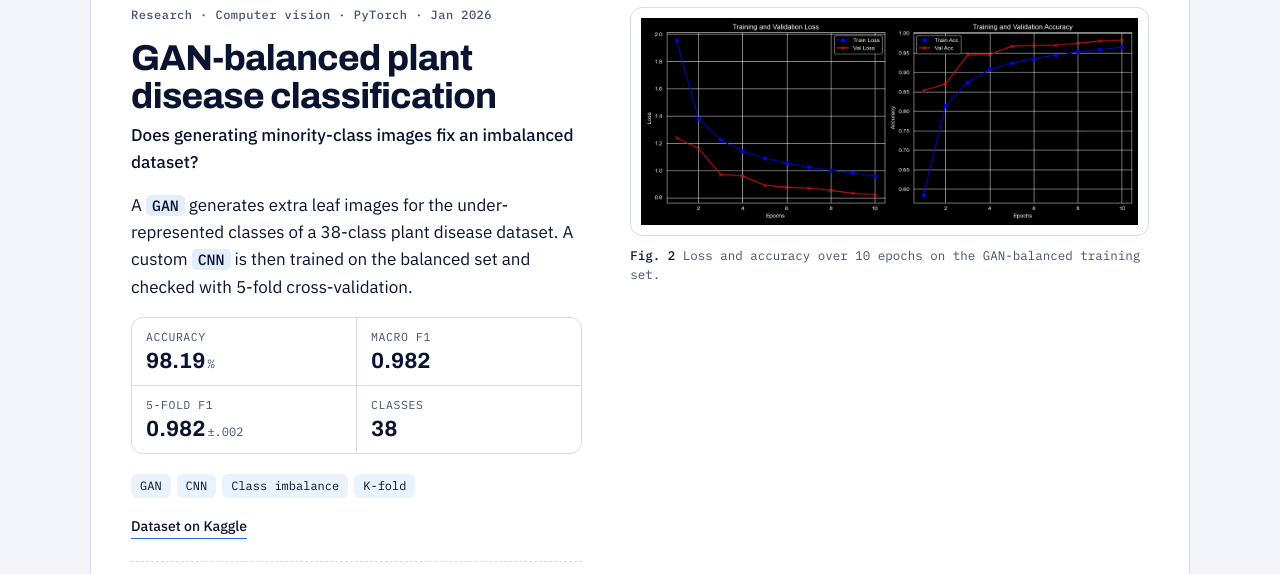
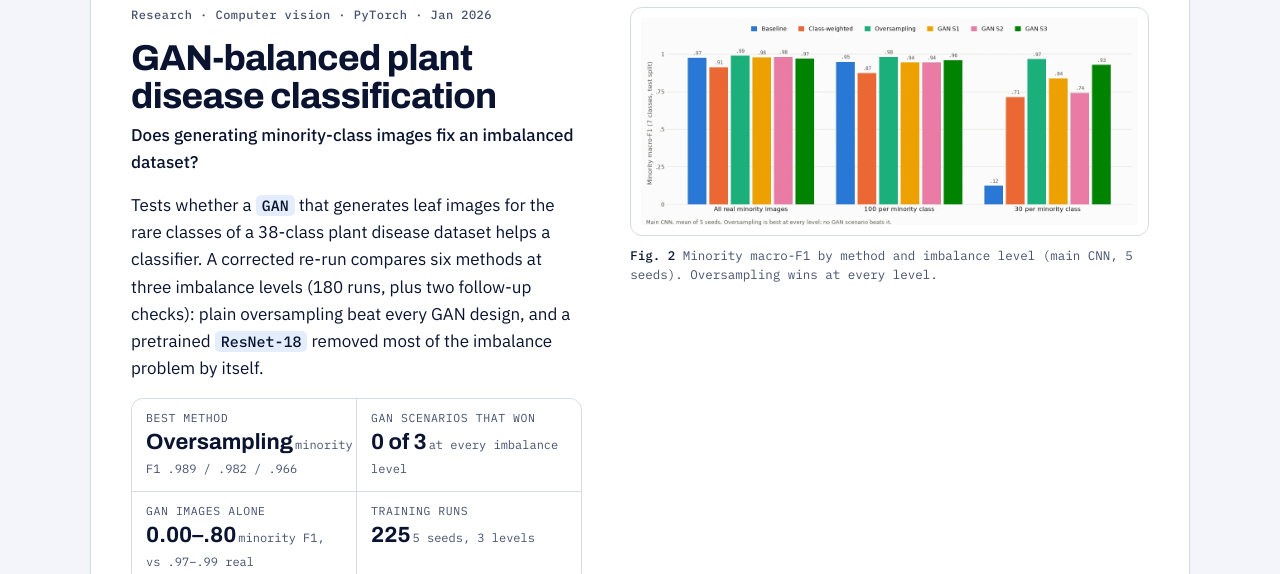
Before and after one commit to AI-Collective-Lab/ai-collective-lab.github.io, a plain HTML site: page index.html in a window 1280 px wide. Shown: the part 1919-2493 px from the top of the page. Drawn offline with Linux system fonts and the light colour scheme.

Commit message:
Plant-disease GAN project: replace the 98.19% claim with the corrected re-run results

```diff
--- a/index.html
+++ b/index.html
@@ -441,14 +441,14 @@ footer .wrap{display:flex; flex-wrap:wrap; justify-content:space-between; gap:10
           <p class="kicker">Research · Computer vision · PyTorch · Jan 2026</p>
           <h3 id="p-balancing">GAN-balanced plant disease classification</h3>
           <p class="sub">Does generating minority-class images fix an imbalanced dataset?</p>
-          <p>A <span class="term">GAN</span> generates extra leaf images for the under-represented classes of a 38-class plant disease dataset. A custom <span class="term">CNN</span> is then trained on the balanced set and checked with 5-fold cross-validation.</p>
+          <p>Tests whether a <span class="term">GAN</span> that generates leaf images for the rare classes of a 38-class plant disease dataset helps a classifier. A corrected re-run compares six methods at three imbalance levels (180 runs, plus two follow-up checks): plain oversampling beat every GAN design, and a pretrained <span class="term">ResNet-18</span> removed most of the imbalance problem by itself.</p>
           <dl class="metrics two">
-            <div><dt>Accuracy</dt><dd>98.19<small>%</small></dd></div>
-            <div><dt>Macro F1</dt><dd>0.982</dd></div>
-            <div><dt>5-fold F1</dt><dd>0.982<small>±.002</small></dd></div>
-            <div><dt>Classes</dt><dd>38</dd></div>
+            <div><dt>Best method</dt><dd>Oversampling<small>minority F1 .989 / .982 / .966</small></dd></div>
+            <div><dt>GAN scenarios that won</dt><dd>0 of 3<small>at every imbalance level</small></dd></div>
+            <div><dt>GAN images alone</dt><dd>.00–.80<small>minority F1, vs .97–.99 real</small></dd></div>
+            <div><dt>Training runs</dt><dd>225<small>5 seeds, 3 levels</small></dd></div>
           </dl>
-          <ul class="tags"><li>GAN</li><li>CNN</li><li>Class imbalance</li><li>K-fold</li></ul>
+          <ul class="tags"><li>GAN</li><li>CNN</li><li>Class imbalance</li><li>Negative result</li></ul>
           <div class="links">
             <a href="https://www.kaggle.com/datasets/muhammadazeemaif25/plant-disease-imbalanced-vs-gan-balanced">Dataset on Kaggle</a>
           </div>
@@ -460,8 +460,8 @@ footer .wrap{display:flex; flex-wrap:wrap; justify-content:space-between; gap:10
           </div>
         </div>
         <figure class="fig">
-          <div class="frame"><img src="assets/balancing-learning-curves.webp" width="1200" height="500" loading="lazy" alt="Training and validation loss falling and accuracy rising to about 98% over 10 epochs."></div>
-          <figcaption><b>Fig. 2</b> Loss and accuracy over 10 epochs on the GAN-balanced training set.</figcaption>
+          <div class="frame"><img src="assets/balancing-results.webp" width="1200" height="500" loading="lazy" alt="Minority macro-F1 for six methods at three imbalance levels: oversampling is best everywhere and no GAN scenario beats it."></div>
+          <figcaption><b>Fig. 2</b> Minority macro-F1 by method and imbalance level (main CNN, 5 seeds). Oversampling wins at every level.</figcaption>
         </figure>
       </article>
 
```
Also changed, not shown: assets/balancing-results.webp (added).
